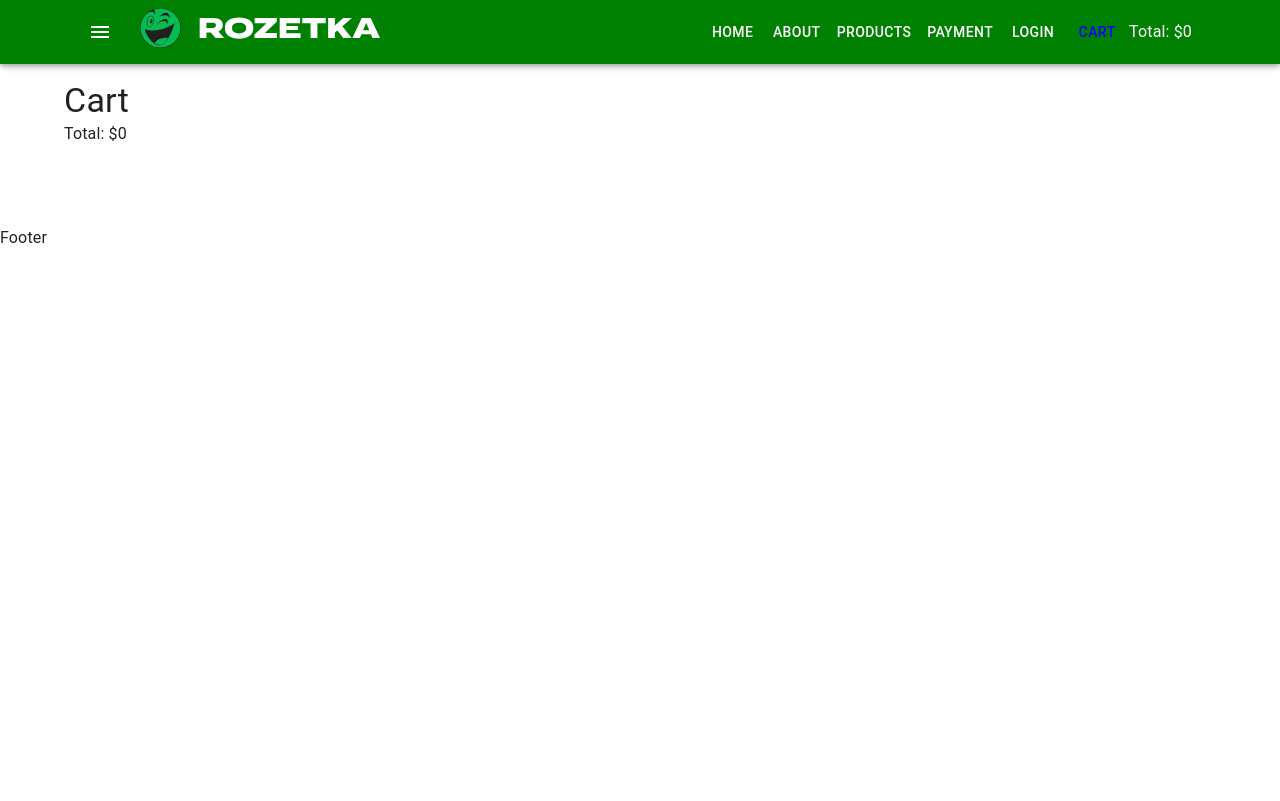
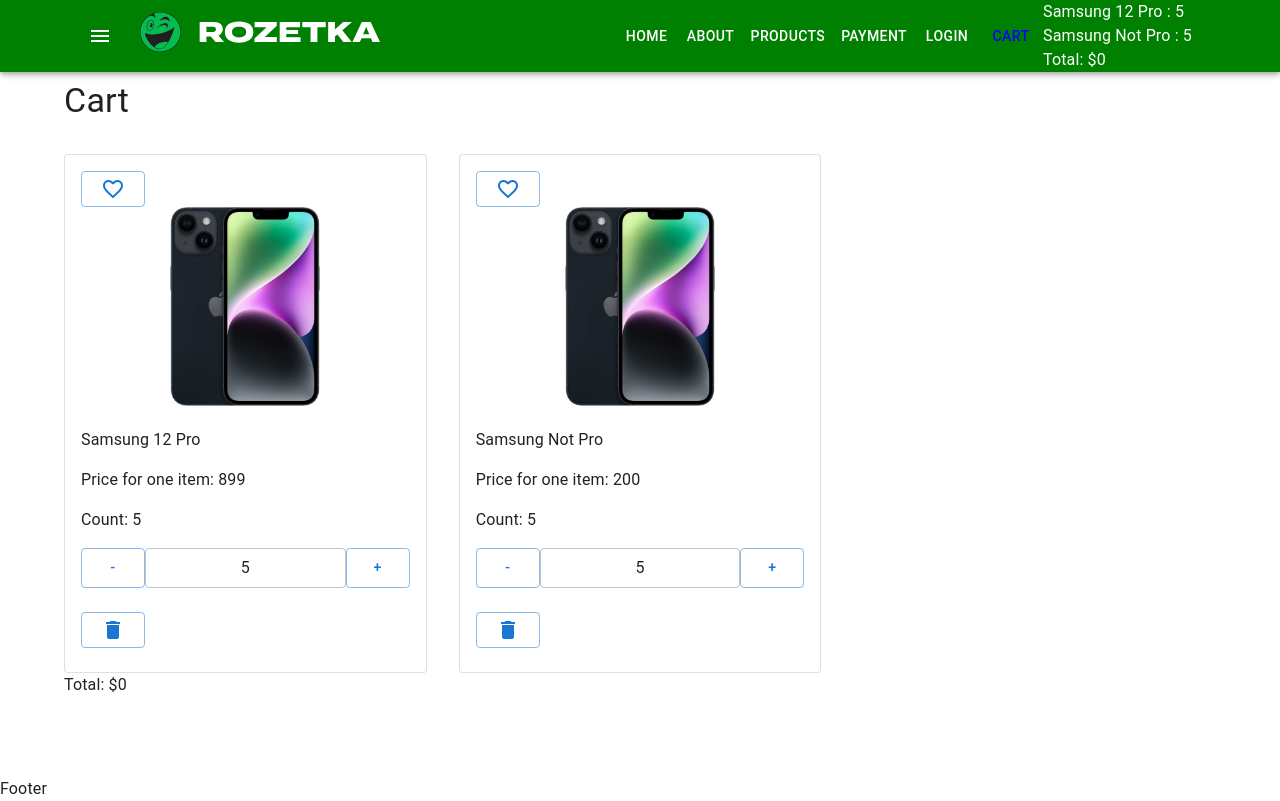
Before and after one commit to Artem-Semenov/shop-project, a React (Create React App) app: page /cart in a window 1280 px wide. Built offline with nearby package versions, Linux system fonts and the light colour scheme.

Commit message:
added cart reducer

```diff
--- a/src/components/CartHeader/CartHeader.tsx
+++ b/src/components/CartHeader/CartHeader.tsx
@@ -2,15 +2,21 @@
 import CartTotal from "components/CartTotal/CartTotal";
 import { myContext } from "container/App/App";
 import { useContext } from "react";
+import { useAppSelector } from "redux/hooks";
 
+type Props = {
+  productsInCart : {
+    [id: number] : number
+  }
+}
+const CartHeader = () => {
+  const productsInCart = useAppSelector(state => state.productsInCart)
 
-
-const CartHeader = () => {
   return (
     <>
       <div>
-        <CartProductsList />
-        <CartTotal/>
+        <CartProductsList productsInCart ={productsInCart} />
+        <CartTotal productsInCart ={productsInCart}/>
       </div>
     </>
   );
--- a/src/components/CartProductsList/CartProductsList.tsx
+++ b/src/components/CartProductsList/CartProductsList.tsx
@@ -6,22 +6,24 @@
 type Props = {
   productsObject?: { [id: number]: Product };
   CartItem?: any;
+  productsInCart: any
 };
 
 
 const CartProductsList = ({
   productsObject = getProductsObject(productsArray),
   CartItem = CartProductsListItem,
+  productsInCart
 }: Props) => {
   const context = useContext(myContext)
 
   return (
     <>
-      {context?.productsInCart ? Object.keys(context?.productsInCart).map((el, i) => (
+      {productsInCart ? Object.keys(productsInCart).map((el, i) => (
         <CartItem
         key={i}
         product={productsObject[parseInt(el)]}
-        productCount={context?.productsInCart[parseInt(el)]}
+        productCount={productsInCart[parseInt(el)]}
         />
 
       )) : ''}
--- a/src/components/CartProductsListItem/CartProductsListItem.tsx
+++ b/src/components/CartProductsListItem/CartProductsListItem.tsx
@@ -5,6 +5,7 @@
   product: Product;
 };
 const CartProductsListItem = ({ product, productCount }: Props) => {
+  console.log(product)
   return (
     <div>
       {product.name} : {productCount}
--- a/src/components/CartTotal/CartTotal.tsx
+++ b/src/components/CartTotal/CartTotal.tsx
@@ -4,9 +4,11 @@
 
 type Props = {
   productsObject?: { [id: number]: Product };
+  productsInCart: {[id: number] : number}
 };
 const CartTotal = ({
   productsObject = getProductsObject(productsArray),
+  productsInCart
 }: Props) => {
   const context = useContext(myContext)
   return (
--- a/src/pages/CartPage/CartPage.tsx
+++ b/src/pages/CartPage/CartPage.tsx
@@ -2,9 +2,12 @@
 import CartProductsList from "components/CartProductsList/CartProductsList";
 import CartProductsListItemExtended from "components/CartProductsListItemExtended/CartProductsListItemExtended";
 import CartTotal from "components/CartTotal/CartTotal";
+import { useAppSelector } from "redux/hooks";
+
 
 
 const CartPage = () => {
+  const productsInCart = useAppSelector(state => state.productsInCart)
   return (
     <>
       <Typography variant="h4" component="h1">
@@ -12,10 +15,11 @@
       </Typography>
       <Grid container spacing={4} sx={{marginTop: 0}}>
         <CartProductsList
+        productsInCart = {productsInCart}
           CartItem={CartProductsListItemExtended}
         />
       </Grid>
-      <CartTotal/>
+      <CartTotal productsInCart = {productsInCart}/>
     </>
   );
 };
--- /dev/null
+++ b/src/redux/cartReducer.ts
@@ -0,0 +1,23 @@
+import { createSlice } from "@reduxjs/toolkit";
+
+type ProductsCart = {
+  [id: number]: number
+}
+
+export const initialState: ProductsCart = {
+3:5,
+2:5
+}
+
+export const cartSlice = createSlice({
+  name: "productsCart",
+  initialState: initialState,
+  reducers: {
+    cartReducer: () => ({
+      ...initialState
+    })
+  }
+})
+
+export const {cartReducer} = cartSlice.actions
+export default cartSlice.reducer
--- a/src/redux/store.ts
+++ b/src/redux/store.ts
@@ -1,9 +1,11 @@
 import { configureStore } from '@reduxjs/toolkit'
+import cartReducer from './cartReducer'
 import likeReducer from './likeReducer'
 
 export const store = configureStore({
     reducer: {
         productsLike: likeReducer,
+        productsInCart: cartReducer
     },
 })
 
```
